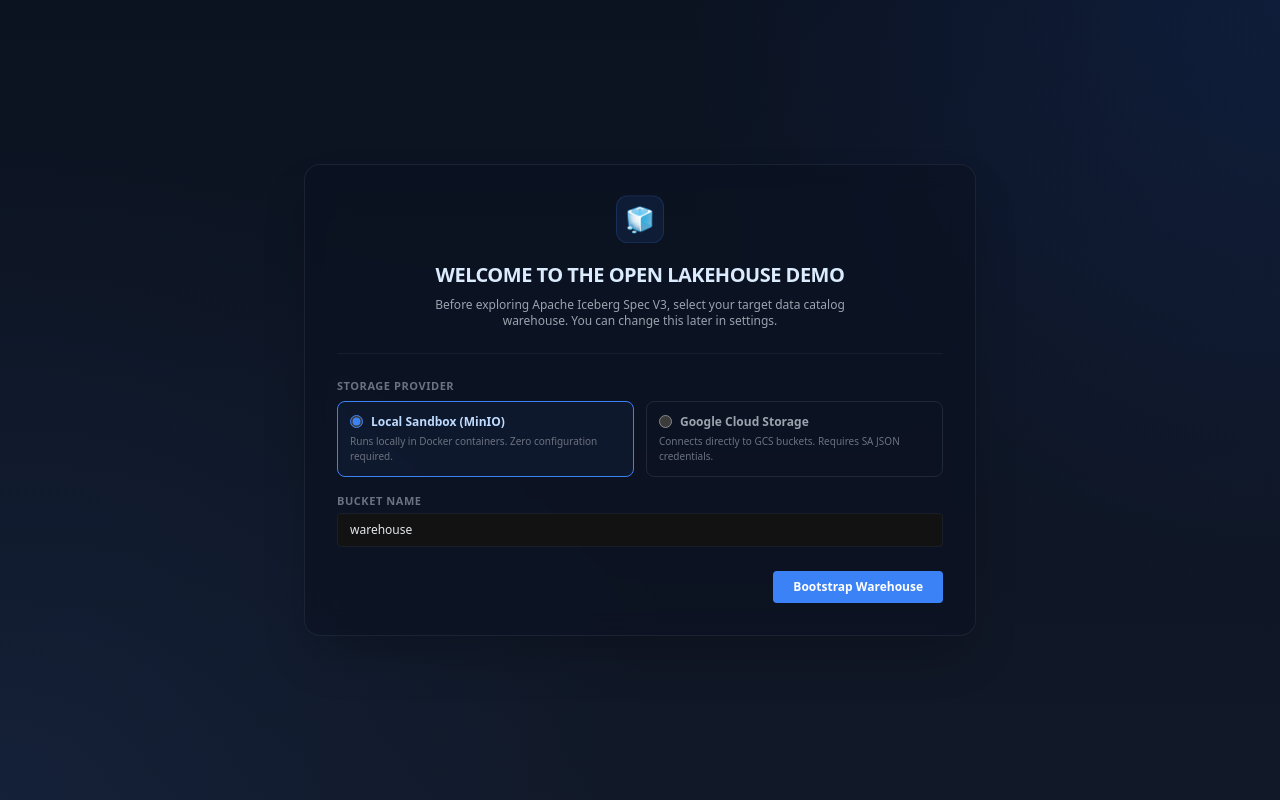
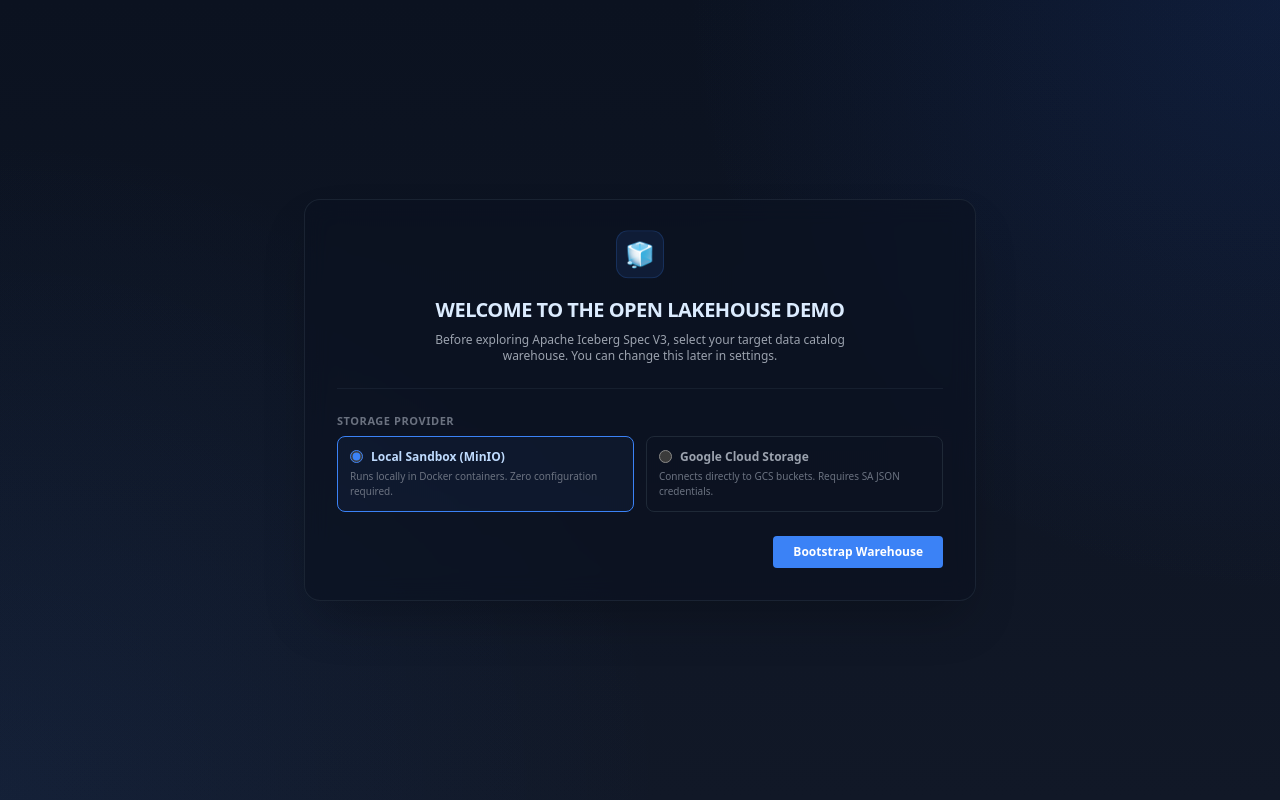
Before and after one commit to Vadoid/open-lakehouse-demo, a Next.js app in the folder webapp/: page / in a window 1280 px wide. Built offline with nearby package versions, Linux system fonts and the light colour scheme.

Commit message:
feat: hide bucket name setting when MinIO sandbox is active and automatically toggle deterministic GCS bucket name when choosing GCS target

```diff
--- a/webapp/components/StorageSetupForm.tsx
+++ b/webapp/components/StorageSetupForm.tsx
@@ -28,7 +28,11 @@
     fetch("/api/storage-setup")
       .then((r) => r.json())
       .then((j) => {
-        setCfg({ type: j.type, bucket: j.bucket, hasKey: j.hasKey });
+        setCfg({
+          type: j.type,
+          bucket: j.type === "gcs" ? j.bucket : (j.defaultGcsBucket || ""),
+          hasKey: j.hasKey
+        });
         setDefaultBucket(j.defaultGcsBucket || "");
       })
       .catch(() => {});
@@ -46,7 +50,7 @@
         headers: { "Content-Type": "application/json" },
         body: JSON.stringify({
           type: cfg.type,
-          bucket: cfg.bucket,
+          bucket: cfg.type === "minio" ? "warehouse" : cfg.bucket,
           gcsKey: cfg.type === "gcs" && gcsKeyInput ? gcsKeyInput : undefined,
         }),
       });
@@ -133,7 +137,7 @@
                 type="radio"
                 name="type"
                 checked={cfg.type === "minio"}
-                onChange={() => setCfg((c) => ({ ...c, type: "minio" }))}
+                onChange={() => setCfg((c) => ({ ...c, type: "minio", bucket: "warehouse" }))}
                 className="accent-ice-500"
               />
               Local Sandbox (MinIO)
@@ -150,7 +154,7 @@
                 type="radio"
                 name="type"
                 checked={cfg.type === "gcs"}
-                onChange={() => setCfg((c) => ({ ...c, type: "gcs" }))}
+                onChange={() => setCfg((c) => ({ ...c, type: "gcs", bucket: c.bucket === "warehouse" ? defaultBucket : c.bucket }))}
                 className="accent-ice-500"
               />
               Google Cloud Storage
@@ -160,6 +164,8 @@
         </div>
       </div>
 
+      {cfg.type === "gcs" && (
+        <div className="space-y-3 animate-in fade-in duration-200">
           <div className="space-y-1">
             <label className="text-[11px] font-bold uppercase tracking-wider text-gray-500 block">
               Bucket Name
@@ -169,13 +175,11 @@
               required
               value={cfg.bucket}
               onChange={(e) => setCfg((c) => ({ ...c, bucket: e.target.value }))}
-          placeholder={cfg.type === "gcs" ? defaultBucket : "warehouse"}
-          className="w-full px-3 py-2 bg-ink-950 text-xs rounded border border-ink-700/60 focus:border-ice-500/40 outline-none text-gray-200"
+              placeholder={defaultBucket}
+              className="w-full px-3 py-2 bg-ink-950 text-xs rounded border border-ink-700/60 focus:border-ice-500/40 outline-none text-gray-200 font-semibold"
             />
           </div>
 
-      {cfg.type === "gcs" && (
-        <div className="space-y-3">
           {/* GCP Onboarding Helper script box */}
           <div className="bg-ink-950/50 border border-ink-700/60 p-4 rounded-xl space-y-3">
             <div className="text-xs font-semibold text-ice-200 flex items-center gap-1.5">
```
Lines whose indentation alone changed are shown as unchanged.
